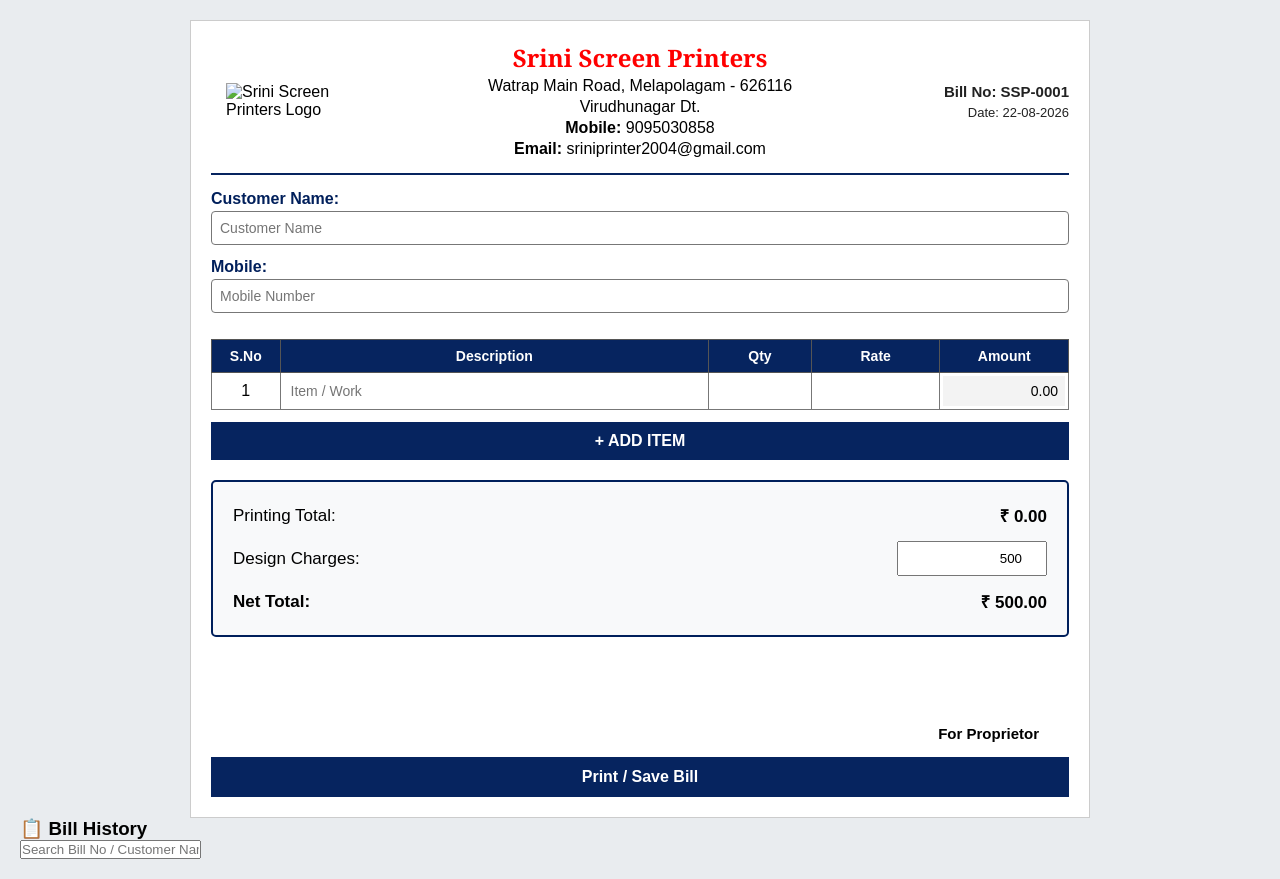
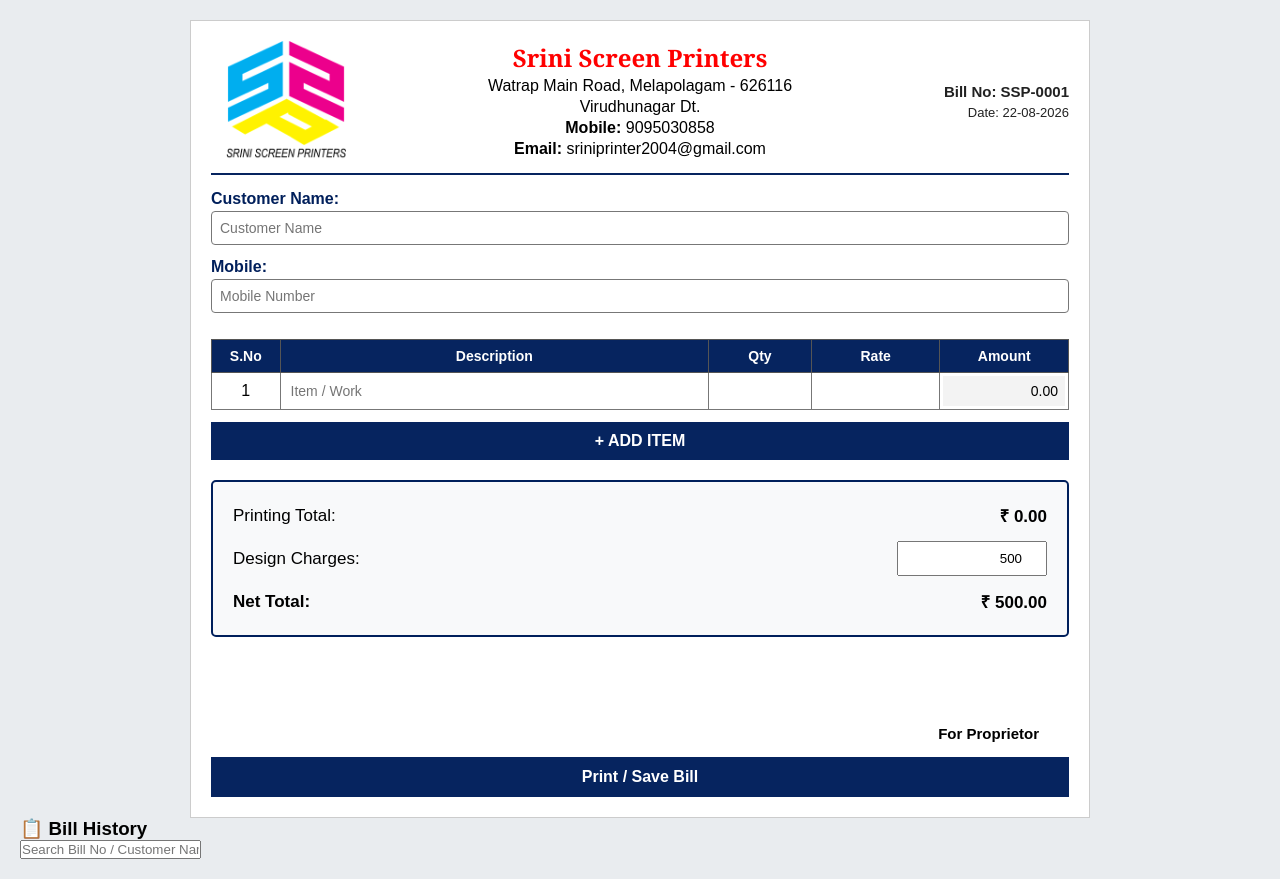
Before and after one commit to sriniprinters2004/ssp-billing, a plain HTML site: page index.html in a window 1280 px wide. Drawn offline with Linux system fonts and the light colour scheme; a script that the page names is missing.

Commit message:
Fix HTML encoding issues in index.html

```diff
--- a/index.html
+++ b/index.html
@@ -39,7 +39,7 @@
             <div class="logo-section">
 
                 <img
-    src="assets/company-logo.png"
+    src="company-logo.png"
     alt="Srini Screen Printers Logo"
     class="company-logo"
 >
```
